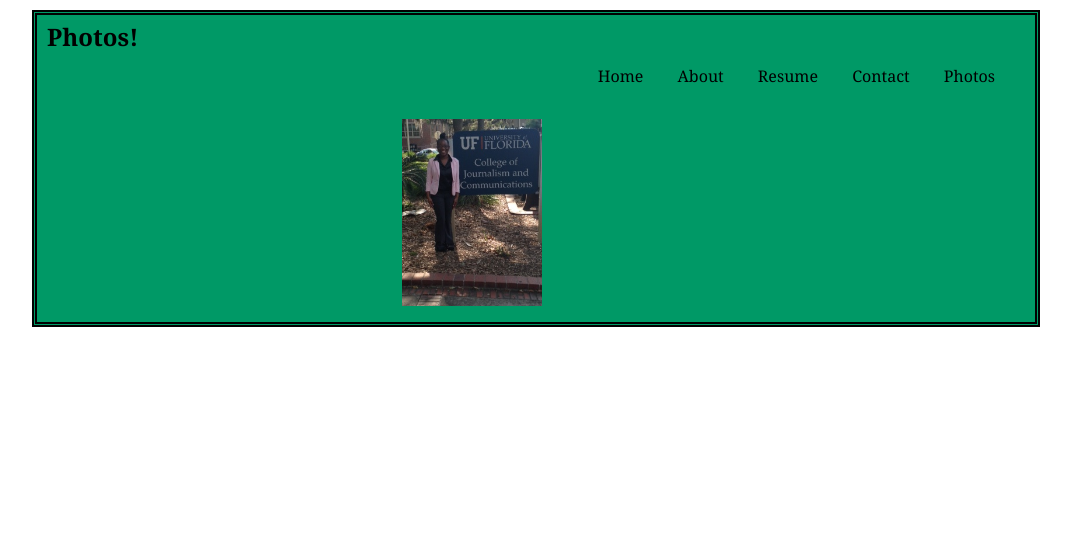
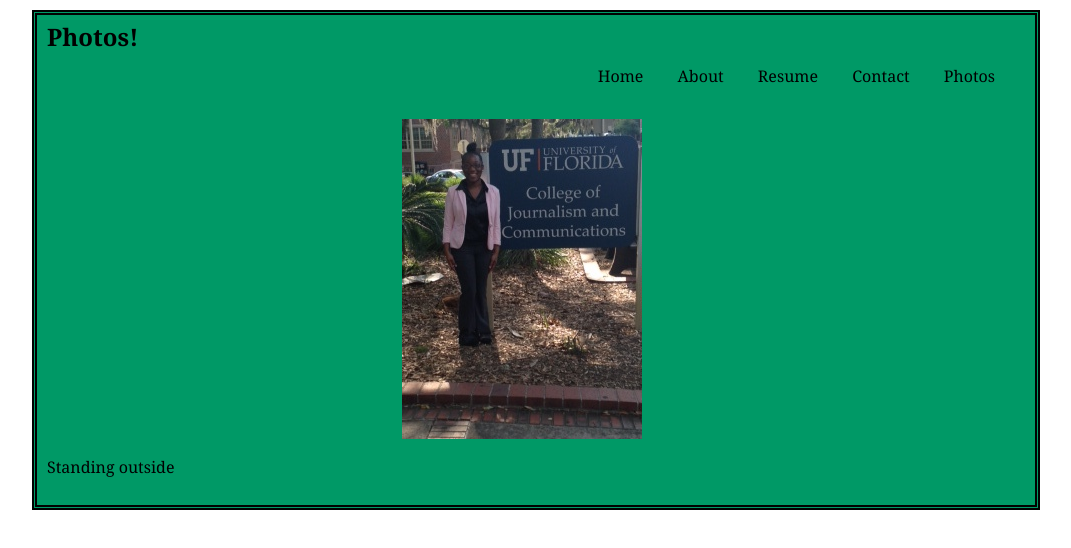
Before and after one commit to whitestephanie/whitestephanie.github.io, a plain HTML site: page photos.html in a window 1280 px wide. Shown: the whole page, without its empty margins (104-1175 px from the left). Drawn offline with Linux system fonts and the light colour scheme.

Commit message:
troubleshooting

```diff
--- a/photos.html
+++ b/photos.html
@@ -24,8 +24,9 @@
             </nav>
              </header>
             <section>
-            <img src="img/jschool.png" width="150" alt="Steph Jschool" title="Steph Jschool"/>
+            <img src="img/jschool.png" width="250" alt="Steph Jschool" title="Steph Jschool"/>
             </section>
+            <p>Standing outside</p>
 
         </div>
 
```
